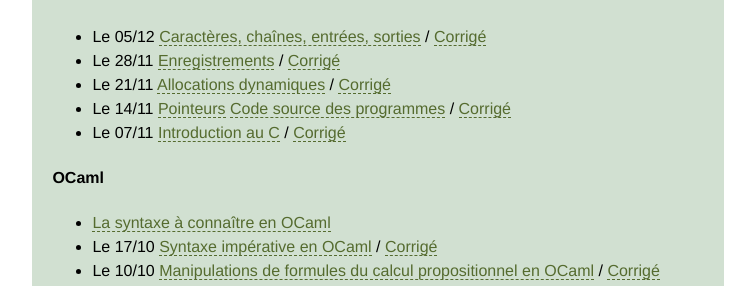
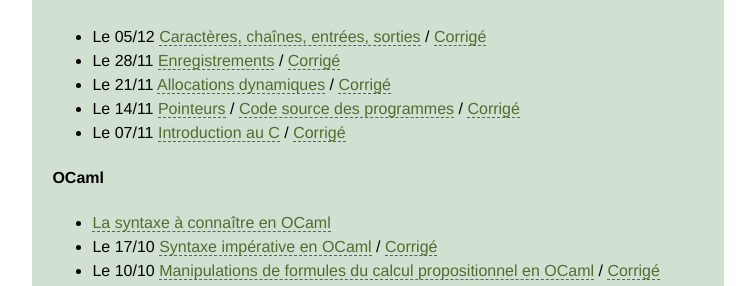
Before and after one commit to VladislavTempez/Vladislavtempez.github.io, a Jekyll site: the page built from pages/mp2i.md, in a window 1280 px wide. Shown: the part 781-1067 px from the top of the page, without its empty margins (262-1017 px from the left). Built offline with Jekyll 4.4.1, drawn with Linux system fonts in a browser that asks for light colours.

```diff
--- a/pages/mp2i.md
+++ b/pages/mp2i.md
@@ -27,7 +27,7 @@ description: Vladislav Tempez - Enseignement - MP2I - Informatique
 - Le 05/12 [Caractères, chaînes, entrées, sorties](https://nc-lycees.netocentre.fr/s/MXZ7ztJ62AHBi6y) / [Corrigé](https://nc-lycees.netocentre.fr/s/9AXEq8cqTiXNWFE)
 - Le 28/11 [Enregistrements](https://nc-lycees.netocentre.fr/s/y73mn4cxXaTsWCQ) / [Corrigé](https://nc-lycees.netocentre.fr/s/scQyaYRTSBHW2Cn)
 - Le 21/11 [Allocations dynamiques](https://nc-lycees.netocentre.fr/s/ga4Qckc4Psn3pxt) / [Corrigé](https://nc-lycees.netocentre.fr/s/nbKpqsTaWZ5eJHm)
-- Le 14/11 [Pointeurs](https://nc-lycees.netocentre.fr/s/pQseMBy2bAobLHR) [Code source des programmes](https://nc-lycees.netocentre.fr/s/bQwJgTQosPZrsqZ) / [Corrigé](https://nc-lycees.netocentre.fr/s/PXrd4Hb39CANQrG)
+- Le 14/11 [Pointeurs](https://nc-lycees.netocentre.fr/s/pQseMBy2bAobLHR) / [Code source des programmes](https://nc-lycees.netocentre.fr/s/bQwJgTQosPZrsqZ) / [Corrigé](https://nc-lycees.netocentre.fr/s/PXrd4Hb39CANQrG)
 - Le 07/11 [Introduction au C](https://nc-lycees.netocentre.fr/s/8X7X7ZFyfEdoaY4) / [Corrigé](https://nc-lycees.netocentre.fr/s/pQDQCS2ofKQJied)
 
 #### OCaml
```
